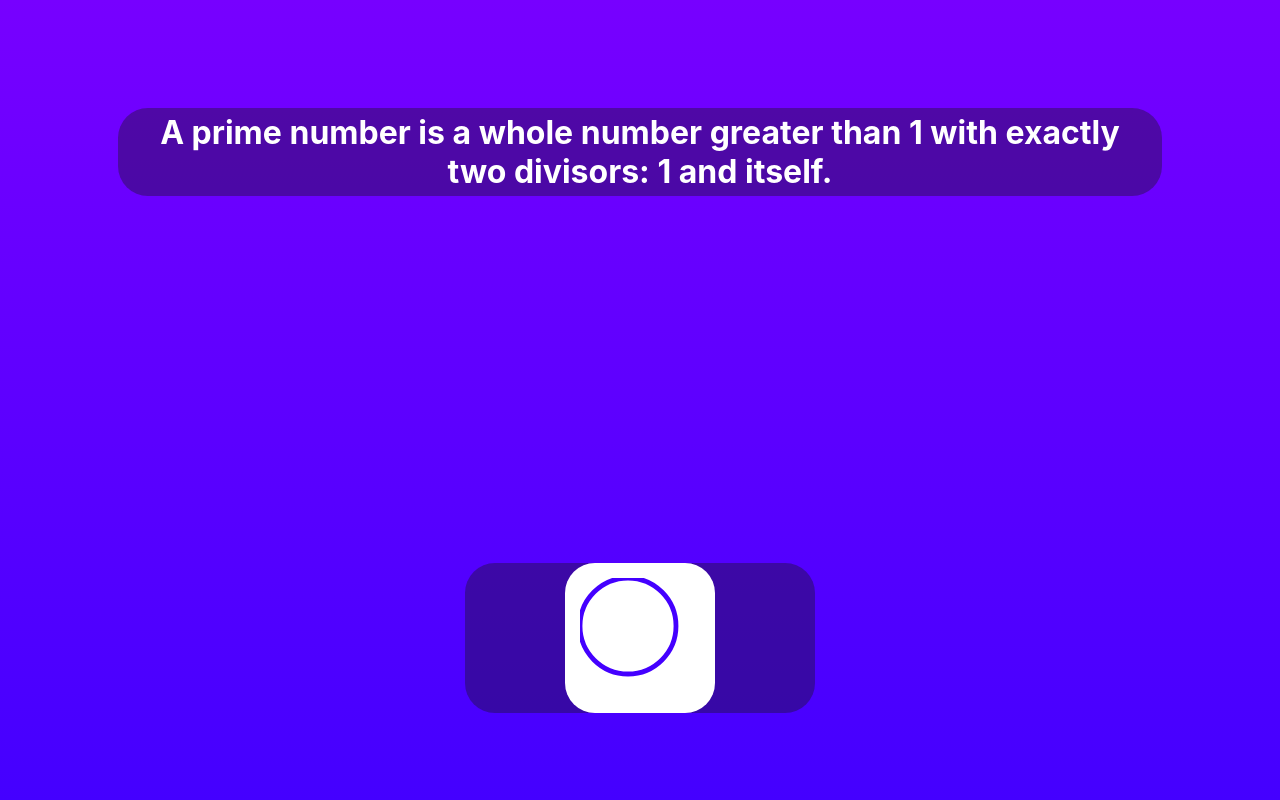
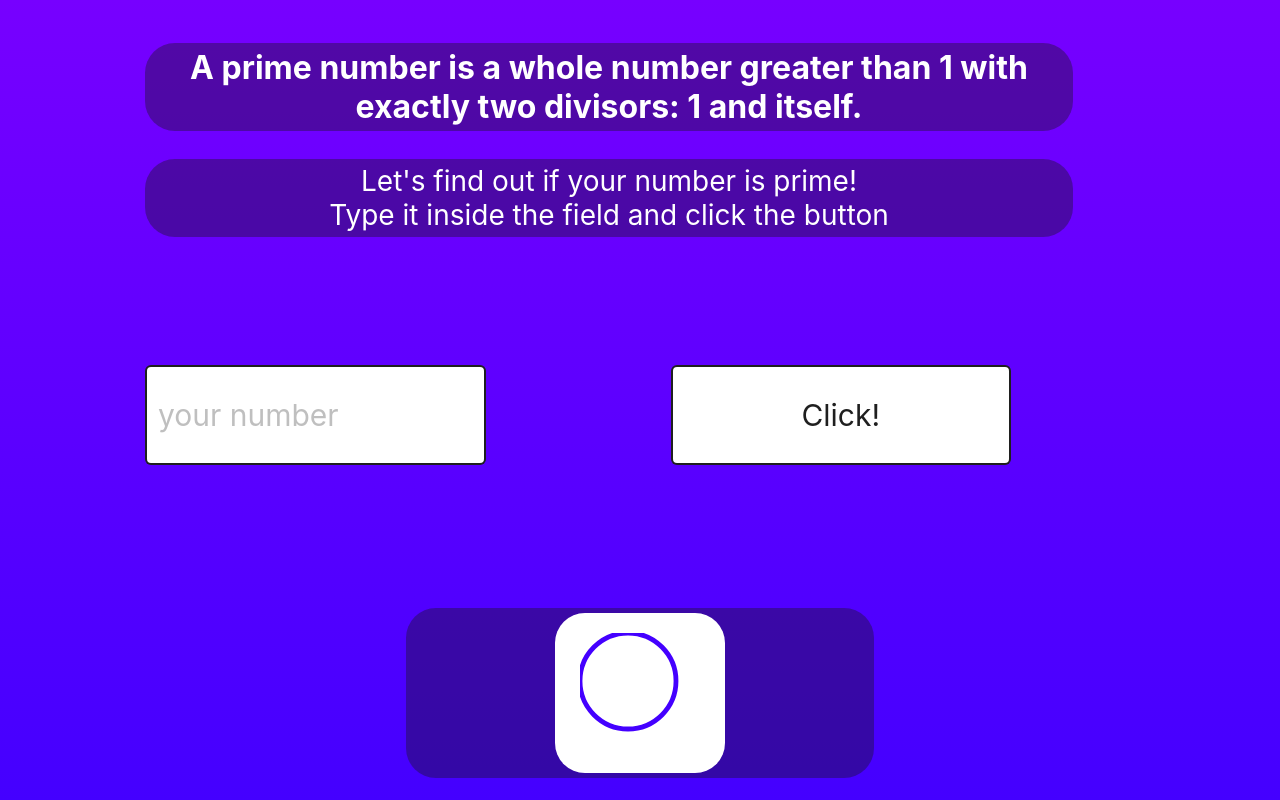
Before and after one commit to Thayorns/primals, a React (Create React App) app: page / in a window 1280 px wide. Built offline with nearby package versions, Linux system fonts and the light colour scheme.

Commit message:
pre functionality

```diff
--- a/package.json
+++ b/package.json
@@ -6,6 +6,7 @@
     "@testing-library/jest-dom": "^5.17.0",
     "@testing-library/react": "^13.4.0",
     "@testing-library/user-event": "^13.5.0",
+    "antd": "^5.9.4",
     "framer-motion": "^10.16.4",
     "react": "^18.2.0",
     "react-dom": "^18.2.0",
--- a/src/components/app/App.css
+++ b/src/components/app/App.css
@@ -1,35 +1,54 @@
+.App {
+  margin: 0 auto;
+  height: 100vh;
+  max-width: 100vw;
 
+}
 .wrapper-container {
-  margin: 0 auto;
-  /* max-width: 1208px; */
   display: flex;
   flex-direction: column;
   justify-content: space-around;
   align-items: center;
-  width: 100%;
   height: 100vh;
 }
 h1{
-  /* margin: 0 auto;
-  max-width: 1208px; */
   font-size: 32px;
+}
+p{
+  font-size: 28px;
+}
+h1,
+.switch,
+p,
+.box{
   color: white;
+  padding: 5px 10px;
+  text-align: center;
+  width: 80%;
+  background-color: rgba(26, 23, 23, 0.381);
   border-radius: 30px;
-  width: 80%;
-  text-align: center;
-  padding: 5px 10px;
-  background-color: rgba(26, 23, 23, 0.381);
 }
-
+.h1-p{
+  padding-left: 145px;
+}
+.ant-input,
+.ant-btn-default{
+  width: 30%;
+  height: 100px;
+  margin: 100px auto;
+  font-size: 30px;
+  border: 2px solid;
+}
+.ant-btn-default{
+  margin-left: 185px;
+}
 .box {
   background: white;
-  border-radius: 30px;
   width: 150px;
   height: 150px;
   margin: 0 auto;
   top: calc(50% - 150px / 2);
   left: calc(50% - 150px / 2);
-  /* right: calc(50% - 150px / 2); */
   display: flex;
   justify-content: center;
   align-items: center;
@@ -40,9 +59,21 @@ h1{
   height: 80%;
 }
 .switch{
-  max-width: 350px;
-  width: 150%;
-  background-color: rgba(26, 23, 23, 0.381);
-  border-radius: 30px;
-  display: flex;
+  width: 35%;
 }
+@media screen and (min-width: 320px){
+  h1{
+    font-size: 52px;
+  }
+  p{
+    font-size: 32px;
+  }
+}
+@media screen and (min-width: 1024px){
+  h1{
+    font-size: 32px;
+  }
+  p{
+    font-size: 28px;
+  }
+}
--- a/src/components/app/App.js
+++ b/src/components/app/App.js
@@ -1,4 +1,5 @@
 import { motion, useMotionValue, useTransform } from "framer-motion"
+import { Input, Button } from 'antd';
 
 import './App.css';
 
@@ -24,8 +25,16 @@ function App() {
   return (
     <div className="App">
       <motion.div className="wrapper-container" style={{ background }}>
-        <h1>A prime number is a whole number greater than 1 with exactly two divisors: 1 and itself.</h1>
-        <div className=""></div>
+        <div className="h1-p">
+          <h1>A prime number is a whole number greater than 1 with exactly two divisors: 1 and itself.</h1>
+          <p>
+            Let's find out if your number is prime!<br/>
+            Type it inside the field and click the button
+          </p>
+          <Input placeholder="your number" />
+          <Button>Click!</Button>
+        </div>
+
         <div className="switch">
           <motion.div className="box" style={{ x }} drag="x" dragConstraints={{ left: 0, right: 0}}>
 
```
Also changed, not shown: 1 other file (tests, documents, lock files or other folders).
